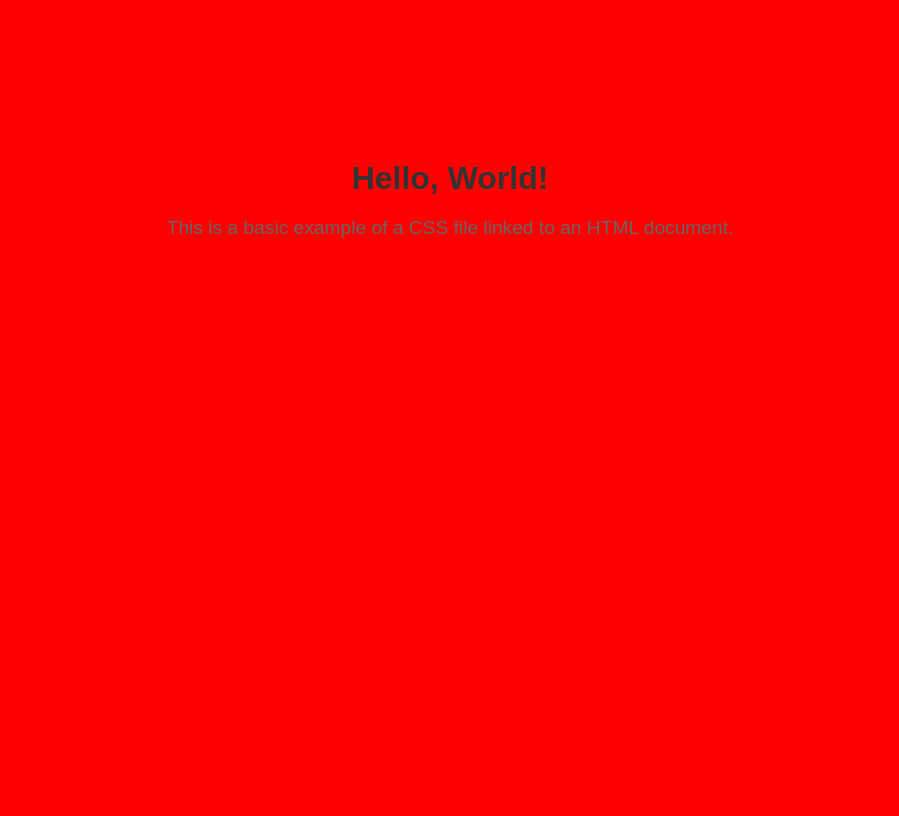
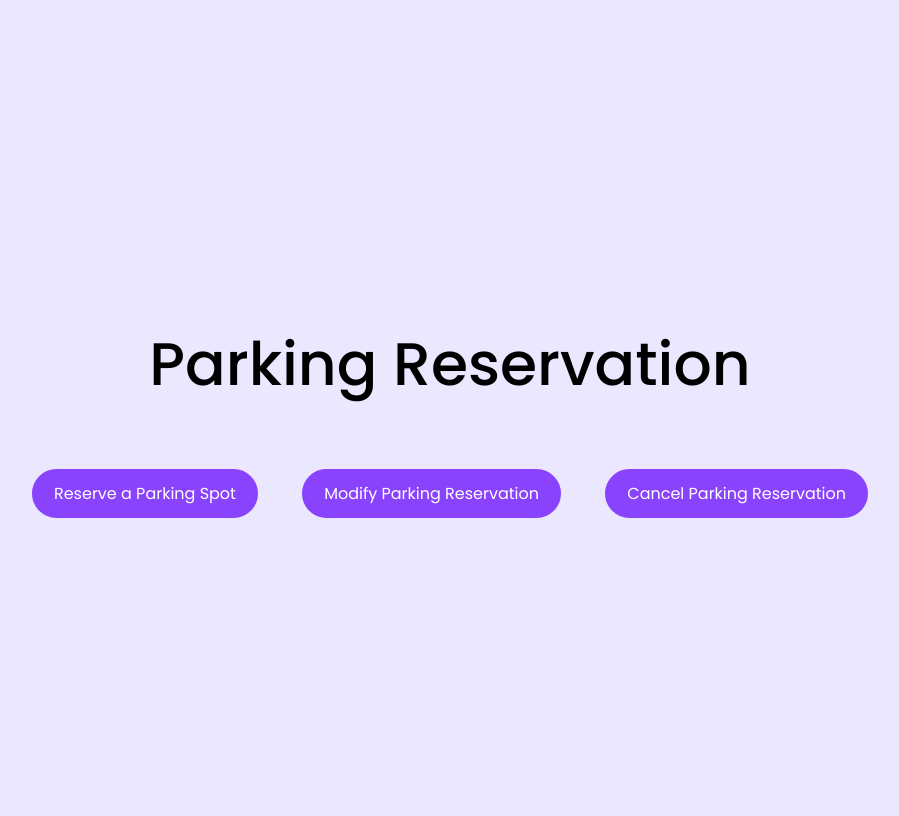
Before and after one commit to analiciasosa2019/cecs443_project, a Django app: page / in a window 1280 px wide. Shown: the whole page, without its empty margins (190-1089 px from the left). Before the commit the page ends 238 px from the top, so only its background shows below. Run offline with Django 4.2, Linux system fonts and the light colour scheme.

Commit message:
home page done

```diff
--- a/parking_manager/static/css/test.css
+++ b/parking_manager/static/css/test.css
@@ -1,19 +1,43 @@
-/* styles.css */
+@import url("https://fonts.googleapis.com/css2?family=Poppins:wght@300;400;500&display=swap");
 
 body {
-    font-family: Arial, sans-serif;
-    text-align: center;
-    margin: 20vh 0;
-    background-color: #ff0000; /* Set background color to bright red */
-  }
+  background: #eae7ff;
+  font-family: "Poppins", sans-serif;
+  display: flex;
+  align-items: center;
+  justify-content: center;
+  height: 100vh;
+  overflow: hidden;
+}
 
-  h1 {
-    color: #333;
-    font-size: 2em;
-    margin-bottom: 20px;
-  }
+h1 {
+  font-weight: 500;
+  font-size: 60px;
+}
 
-  p {
-    color: #666;
-    font-size: 1.2em;
-  }
+button {
+  display: inline-block;
+  padding: 10px 20px;
+  font-size: 16px;
+  text-align: center;
+  text-decoration: none;
+  cursor: pointer;
+  border: 2px solid #8a43fd;
+  background-color: #8a43fd;
+  color: white;
+  border-radius: 60px;
+  transition: background-color 0.3s ease;
+  font-family: "Poppins", sans-serif;
+  margin: 20px;
+}
+
+button:hover {
+  background-color: #a672fa;
+  border: 2px solid #a672fa;
+
+  color: white;
+}
+
+div {
+  text-align: center;
+}
--- a/parking_manager/templates/parking_manager/index.html
+++ b/parking_manager/templates/parking_manager/index.html
@@ -2,14 +2,19 @@
 
 <!DOCTYPE html>
 <html lang="en">
-<head>
-  <meta charset="UTF-8">
-  <meta name="viewport" content="width=device-width, initial-scale=1.0">
-  <link rel="stylesheet" href="static/css/test.css">
-  <title>Hello, World!</title>
-</head>
-<body>
-  <h1>Hello, World!</h1>
-  <p>This is a basic example of a CSS file linked to an HTML document.</p>
-</body>
+  <head>
+    <meta charset="UTF-8" />
+    <meta name="viewport" content="width=device-width, initial-scale=1.0" />
+    <link rel="stylesheet" href="static/css/test.css" />
+    <title>Parking Reservation</title>
+  </head>
+  <body>
+    <div>
+      <h1>Parking Reservation</h1>
+
+      <button>Reserve a Parking Spot</button>
+      <button>Modify Parking Reservation</button>
+      <button>Cancel Parking Reservation</button>
+    </div>
+  </body>
 </html>
```
